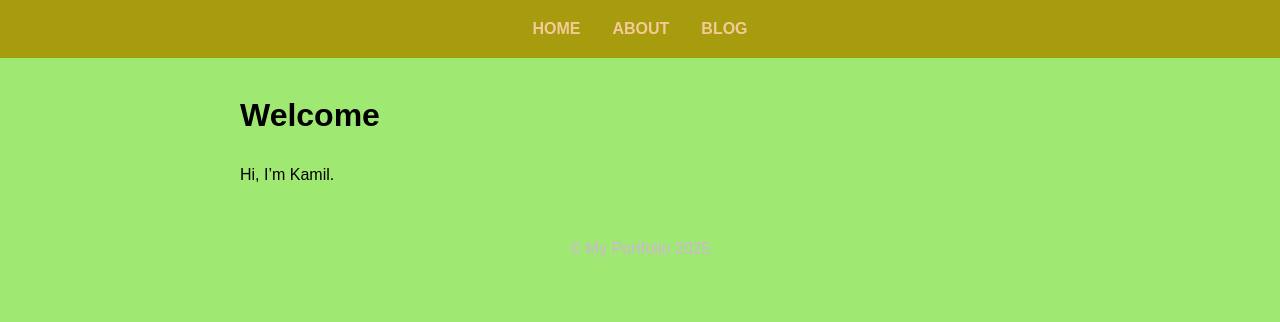
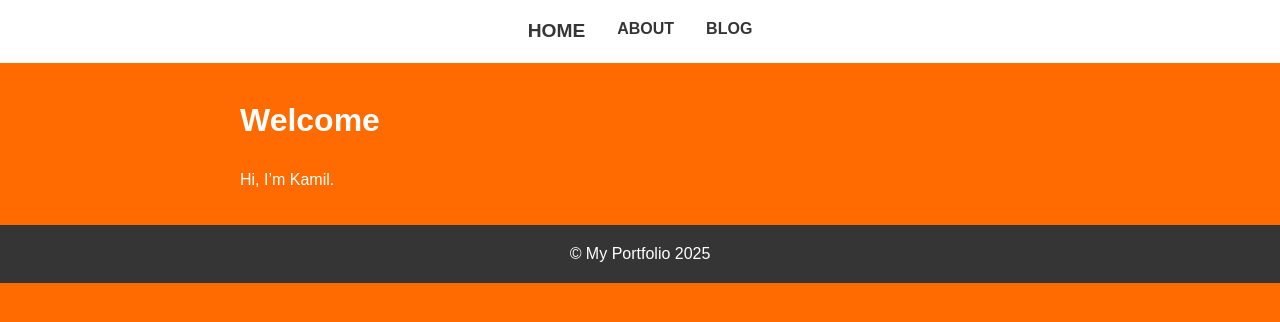
Before and after one commit to juna8001/juna8001.github.io, a Jekyll site: the page built from index.md, in a window 1280 px wide. Shown: the top 322 px of the page. Built offline with Jekyll 4.4.1, drawn with Linux system fonts in a browser that asks for light colours.

Commit message:
new color scheme and style files

```diff
--- a/_includes/footer.html
+++ b/_includes/footer.html
@@ -3,16 +3,5 @@
 </footer>
 
 <style>
-footer {
-    background: var(--footer-background);
-    color: var(--footer-text);
-    padding: 20px 0;
-    text-align: center;
-    font-family: Arial, sans-serif;
-}
 
-.footer-content p {
-    margin: 5px 0;
-    font-size: 16px;
-}
 </style>
--- a/_includes/head.html
+++ b/_includes/head.html
@@ -2,5 +2,8 @@
   <meta charset="UTF-8">
   <meta name="viewport" content="width=device-width, initial-scale=1.0">
   <title>{{ page.title }} | {{ site.title }}</title>
+  <link rel="stylesheet" href="{{ '/assets/colors.css' | relative_url }}">
   <link rel="stylesheet" href="{{ '/assets/main.css' | relative_url }}">
+  <link rel="stylesheet" href="{{ '/assets/header.css' | relative_url }}">
+  <link rel="stylesheet" href="{{ '/assets/footer.css' | relative_url }}">
 </head>
--- a/_includes/header.html
+++ b/_includes/header.html
@@ -1,7 +1,7 @@
 <header class="site-header">
     <nav class="site-nav">
-      <a href="{{ '/' | relative_url }}">HOME</a>
-      <a href="{{ '/about/' | relative_url }}">ABOUT</a>
-      <a href="{{ '/blog/' | relative_url }}">BLOG</a>
+      <a href="{{ '/' | relative_url }}"{% if page.url == '/' %} class="active"{% endif %}>HOME</a>
+      <a href="{{ '/about/' | relative_url }}"{% if page.url == '/about/' %} class="active"{% endif %}>ABOUT</a>
+      <a href="{{ '/blog/' | relative_url }}"{% if page.url == '/blog/' %} class="active"{% endif %}>BLOG</a>
     </nav>
   </header>
--- a/assets/colors.css
+++ b/assets/colors.css
@@ -1,11 +1,11 @@
 /* Color variables for body, header, and footer */
 :root {
-  --body-bg: #9fe973;
-  --body-text: #114e28;
+  --body-bg: #FF6B01;
+  --body-text: #FFFFFF;
 
-  --header-bg: #a79c0d;
-  --header-text: #f5ca99;
+  --header-bg: #FFFFFF;
+  --header-text: #353535;
 
-  --footer-bg: #431579;
-  --footer-text: #d1b3da;
+  --footer-bg: #353535;
+  --footer-text: #FFFFFF;
 }
--- /dev/null
+++ b/assets/footer.css
@@ -0,0 +1,11 @@
+.site-footer {
+  background: var(--footer-bg);
+  color: var(--footer-text);
+  padding: 1em 0;
+  text-align: center;
+}
+
+.footer-content p {
+    margin: 5px 0;
+    font-size: 16px;
+}
--- /dev/null
+++ b/assets/header.css
@@ -0,0 +1,19 @@
+header.site-header {
+  background: var(--header-bg);
+  color: var(--header-text);
+  padding: 1em 0;
+}
+nav.site-nav {
+  display: flex;
+  justify-content: center;
+  gap: 2em;
+}
+nav.site-nav a {
+  color: var(--header-text);
+  text-decoration: none;
+  font-weight: bold;
+}
+nav.site-nav a.active {
+  font-size: 1.2em;
+  font-weight: bold;
+}
--- a/assets/main.css
+++ b/assets/main.css
@@ -6,32 +6,10 @@ body{
   margin: 0;
   padding: 0;
   background: var(--body-bg);
-}
-header.site-header {
-  background: var(--header-bg);
-  color: var(--header-text);
-  padding: 1em 0;
-}
-nav.site-nav {
-  display: flex;
-  justify-content: center;
-  gap: 2em;
-}
-nav.site-nav a {
-  color: var(--color-link);
-  text-decoration: none;
-  font-weight: bold;
+  color: var(--body-text);
 }
 main.site-main {
   max-width: 800px;
   margin: 2em auto;
   padding: 0 1em;
 }
-.footer-scheme {
-  background: var(----footer-bg);
-  color: var(--footer-text);
-}
-.site-footer {
-  padding: 1em 0;
-  text-align: center;
-}
```
Also changed, not shown: _layouts/default.html (+4 -8 lines).
